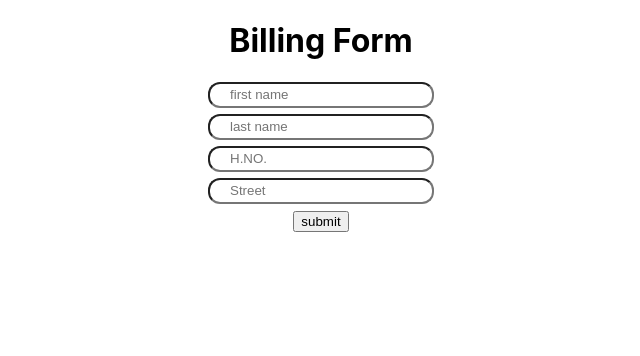
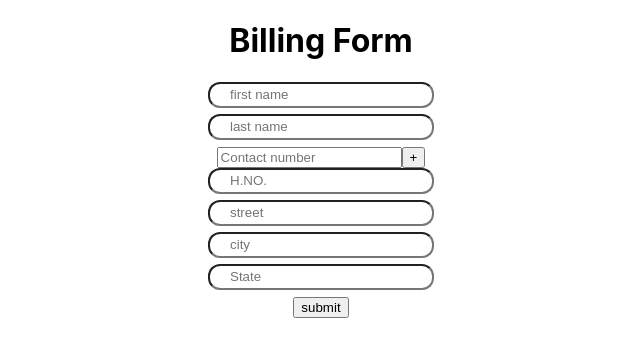
Before and after one commit to An-kitB/bookmartApp, a React (Create React App) app: page /billing in a window 1280 px wide. Shown: the top 356 px of the page, without its empty margins (319-959 px from the left). Built offline with nearby package versions, Linux system fonts and the light colour scheme.

Commit message:
billing form contact nnumber

```diff
--- a/src/components/billingForm/billingForm.js
+++ b/src/components/billingForm/billingForm.js
@@ -1,4 +1,4 @@
-import { ErrorMessage, Field, Form, Formik } from "formik";
+import { ErrorMessage, Field, FieldArray, Form, Formik } from "formik";
 import React from "react";
 import * as Yup from "yup";
 import { feildStyle } from "../login/loginStyles";
@@ -23,13 +23,12 @@ export const BillingForm = () => {
         initialValues={{
           firstName: "",
           lastName: "",
-          // contactNumber: [],
+          contactNumber: [""],
           address: {
             houseNumber: "",
             street: "",
-            // city: "",
-            // state: "",
-            // landMark: "",
+            city: "",
+            state: "",
           },
         }}
         validationSchema={adddressSchema}
@@ -38,7 +37,7 @@ export const BillingForm = () => {
           resetForm();
         }}
       >
-        {() => (
+        {(values) => (
           <Form>
             <div>
               <Field
@@ -59,6 +58,43 @@ export const BillingForm = () => {
             <ErrorMessage name="lastName" />
 
             <div>
+              <FieldArray
+                name="contactNumber"
+                render={(arrayHelpers) => (
+                  <div>
+                    {console.log(values.values.contactNumber)}
+
+                    {values.values.contactNumber &&
+                    values.values.contactNumber.length > 0
+                      ? values.values.contactNumber.map((number, index) => (
+                          <div key={index}>
+                            <Field
+                              name={`contactNumber.${index}`}
+                              placeholder="Contact number"
+                            />
+                            {index > 0 && (
+                              <button
+                                type="button"
+                                onClick={() => arrayHelpers.remove(index)}
+                              >
+                                -
+                              </button>
+                            )}
+                            <button
+                              type="button"
+                              onClick={() => arrayHelpers.insert(index, '')}
+                            >
+                              +
+                            </button>
+                          </div>
+                        ))
+                      : null}
+                  </div>
+                )}
+              />
+            </div>
+
+            <div>
               <Field
                 style={feildStyle}
                 name="address.houseNumber"
@@ -71,10 +107,27 @@ export const BillingForm = () => {
               <Field
                 style={feildStyle}
                 name="address.street"
-                placeholder="Street"
+                placeholder="street"
               />
             </div>
-            <ErrorMessage name="street" />
+            <ErrorMessage name="address.street" />
+            <div>
+              <Field
+                style={feildStyle}
+                name="address.city"
+                placeholder="city"
+              />
+            </div>
+            <ErrorMessage name="address.city" />
+
+            <div>
+              <Field
+                style={feildStyle}
+                name="address.state"
+                placeholder="State"
+              />
+            </div>
+            <ErrorMessage name="address.state" />
 
             <button type="submit">submit</button>
           </Form>
--- a/src/components/login/login.js
+++ b/src/components/login/login.js
@@ -1,5 +1,6 @@
 import { Field, Formik, ErrorMessage, Form, getIn } from "formik";
 import React from "react";
+import { useSelector } from "react-redux";
 import { useNavigate } from "react-router-dom";
 import * as Yup from "yup";
 import { feildStyle } from "./loginStyles";
@@ -13,6 +14,7 @@ const LoginSchema = Yup.object().shape({
 
 export const Login = () => {
   const navigate = useNavigate();
+
 
   const Auth = (userEmAil, userPassWord) => {
     JSON.parse(localStorage.getItem("LoaclStorageUserEmail")) === userEmAil &&
@@ -45,7 +47,6 @@ export const Login = () => {
                 style={feildStyle}
                 name="email"
                 type="email"
-                autoComplete="on"
                 placeholder="email"
               />
             </div>
--- a/src/components/signup/signup.js
+++ b/src/components/signup/signup.js
@@ -140,7 +140,7 @@ export const Signup = () => {
                       {console.log(values.values.phoneNumber)}
                       {values.values.phoneNumber &&
                       values.values.phoneNumber.length > 0
-                        ? values.values.phoneNumber.map((friend, index) => (
+                        ? values.values.phoneNumber.map((number, index) => (
                             <div key={index}>
                               <Field
                                 name={`phoneNumber.${index}`}
--- a/src/index.js
+++ b/src/index.js
@@ -1,13 +1,17 @@
-import React from 'react';
-import ReactDOM from 'react-dom/client';
-import './index.css';
-import App from './App';
-import reportWebVitals from './reportWebVitals';
+import React from "react";
+import ReactDOM from "react-dom/client";
+import "./index.css";
+import App from "./App";
+import reportWebVitals from "./reportWebVitals";
+import { Provider } from "react-redux";
+import { store } from "./redux/store";
 
-const root = ReactDOM.createRoot(document.getElementById('root'));
+const root = ReactDOM.createRoot(document.getElementById("root"));
 root.render(
   <React.StrictMode>
-    <App />
+    <Provider store={store}>
+      <App />
+    </Provider>
   </React.StrictMode>
 );
 
--- /dev/null
+++ b/src/redux/reducer/authReducer.js
@@ -0,0 +1,15 @@
+const initialState = false;
+
+const AuthReducer = (state = initialState, action) => {
+  switch (action.type) {
+    case "Login":
+      return (state = true);
+    case "Logout":
+      return (state = false);
+
+    default:
+      return (state = false);
+  }
+};
+
+export default AuthReducer;
--- /dev/null
+++ b/src/redux/store.js
@@ -0,0 +1,4 @@
+import { legacy_createStore } from "redux";
+import AuthReducer from "./reducer/authReducer";
+
+export const store = legacy_createStore(AuthReducer);
```
Also changed, not shown: src/redux/actions/action.js (added, +11 -0 lines).
